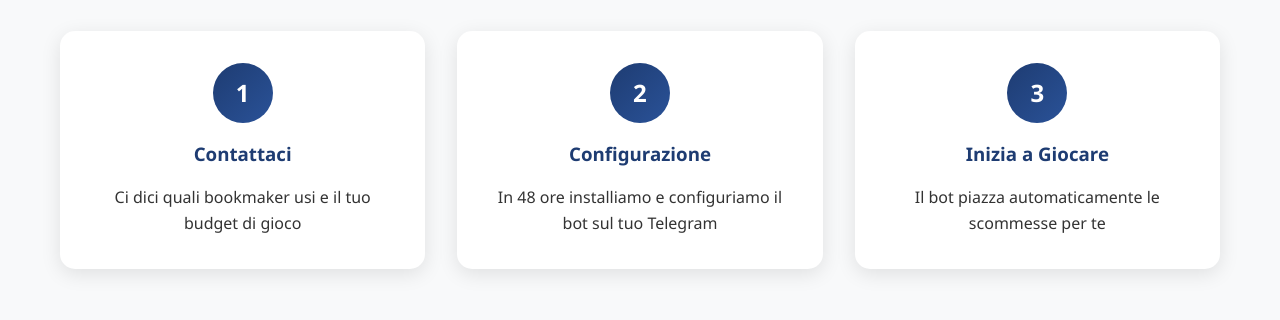
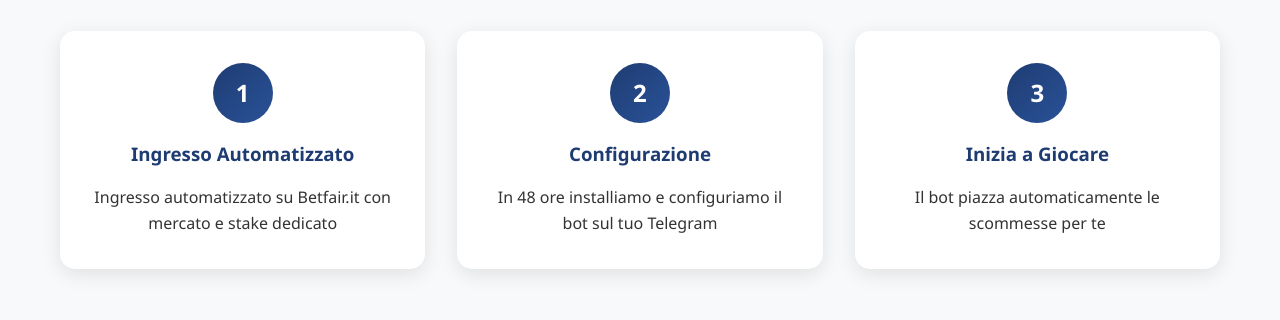
Before and after one commit to Paolo76ok/autobet-pro, a plain HTML site: page index.html in a window 1280 px wide. Shown: the part 684-1004 px from the top of the page. Drawn offline with Linux system fonts and the light colour scheme.

Commit message:
Update step description in index.html

```diff
--- a/index.html
+++ b/index.html
@@ -357,8 +357,8 @@
             <div class="steps">
                 <div class="step">
                     <div class="step-number">1</div>
-                    <h3>Contattaci</h3>
-                    <p>Ci dici quali bookmaker usi e il tuo budget di gioco</p>
+                    <h3>Ingresso Automatizzato</h3>
+                    <p>Ingresso automatizzato su Betfair.it con mercato e stake dedicato</p>
                 </div>
                 <div class="step">
                     <div class="step-number">2</div>
```
